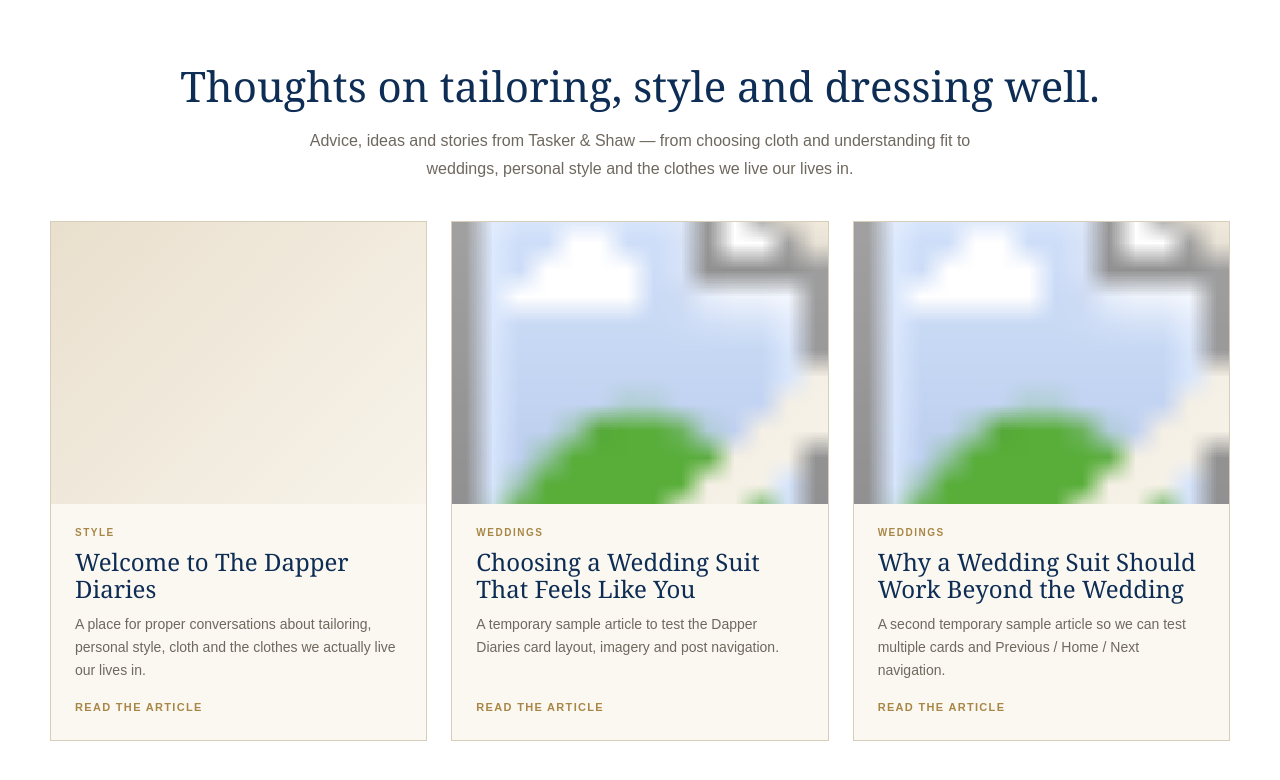
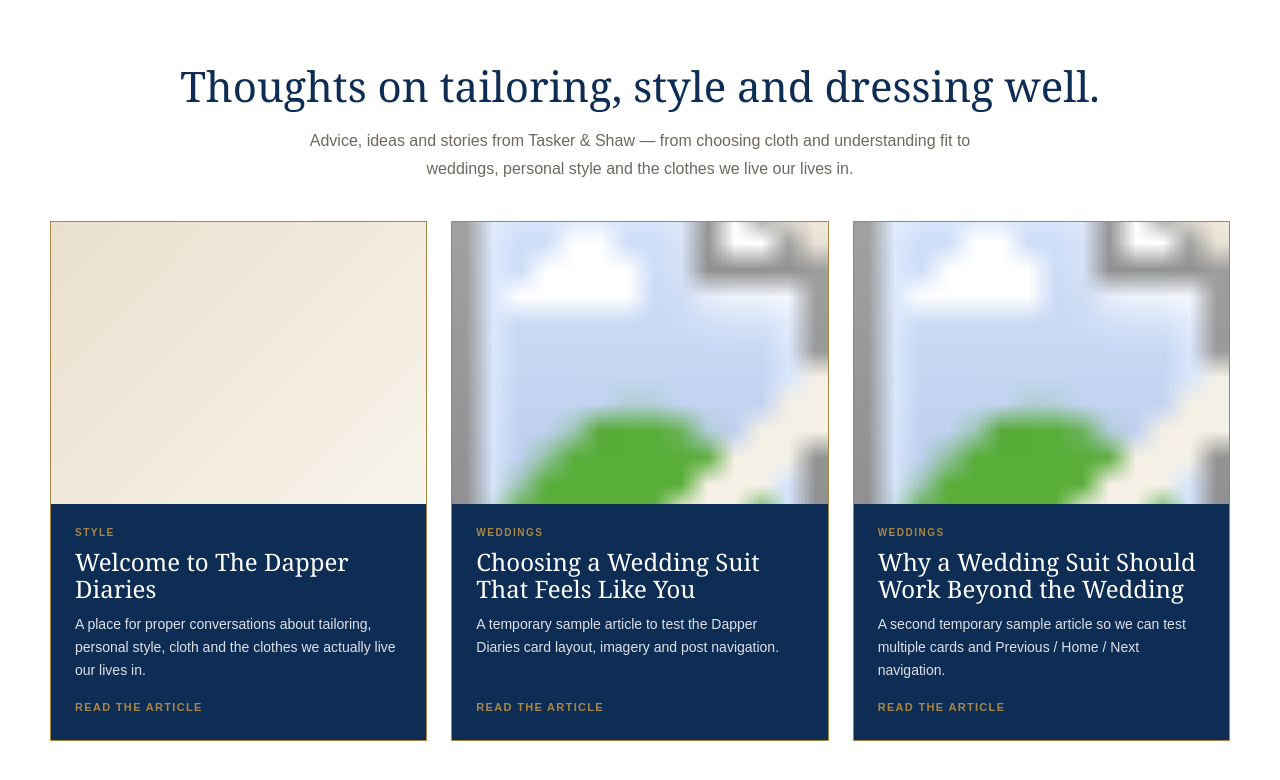
Before and after one commit to taskerandshaw/Dapper-Diaries, a Jekyll site: the page built from index.html, in a window 1280 px wide. Shown: the top 780 px of the page. Built offline with Jekyll 4.4.1, drawn with Linux system fonts in a browser that asks for light colours.

Commit message:
Style blog cards in navy gold and white

```diff
--- a/assets/css/style.css
+++ b/assets/css/style.css
@@ -82,8 +82,8 @@
   padding-bottom:68px;
 }
 .card{
-  background:var(--paper);
-  border:1px solid var(--line);
+  background:var(--navy);
+  border:1px solid var(--gold);
   overflow:hidden;
   display:flex;
   flex-direction:column;
@@ -110,14 +110,15 @@
 }
 .card h2{
   margin:8px 0 10px;
-  color:var(--navy);
+  color:#ffffff;
   font-size:24px;
   line-height:1.16;
   font-weight:400;
 }
+.card h2 a{color:#ffffff;}
 .card p{
   margin:0 0 18px;
-  color:var(--muted);
+  color:rgba(255,255,255,0.86);
   font:400 14px/1.65 Arial,sans-serif;
 }
 .read-more{
@@ -297,3 +298,6 @@
   .card-body{padding:20px;}
   .card h2{font-size:23px;}
 }
+
+
+.read-more:hover{color:#ffffff;}
```
